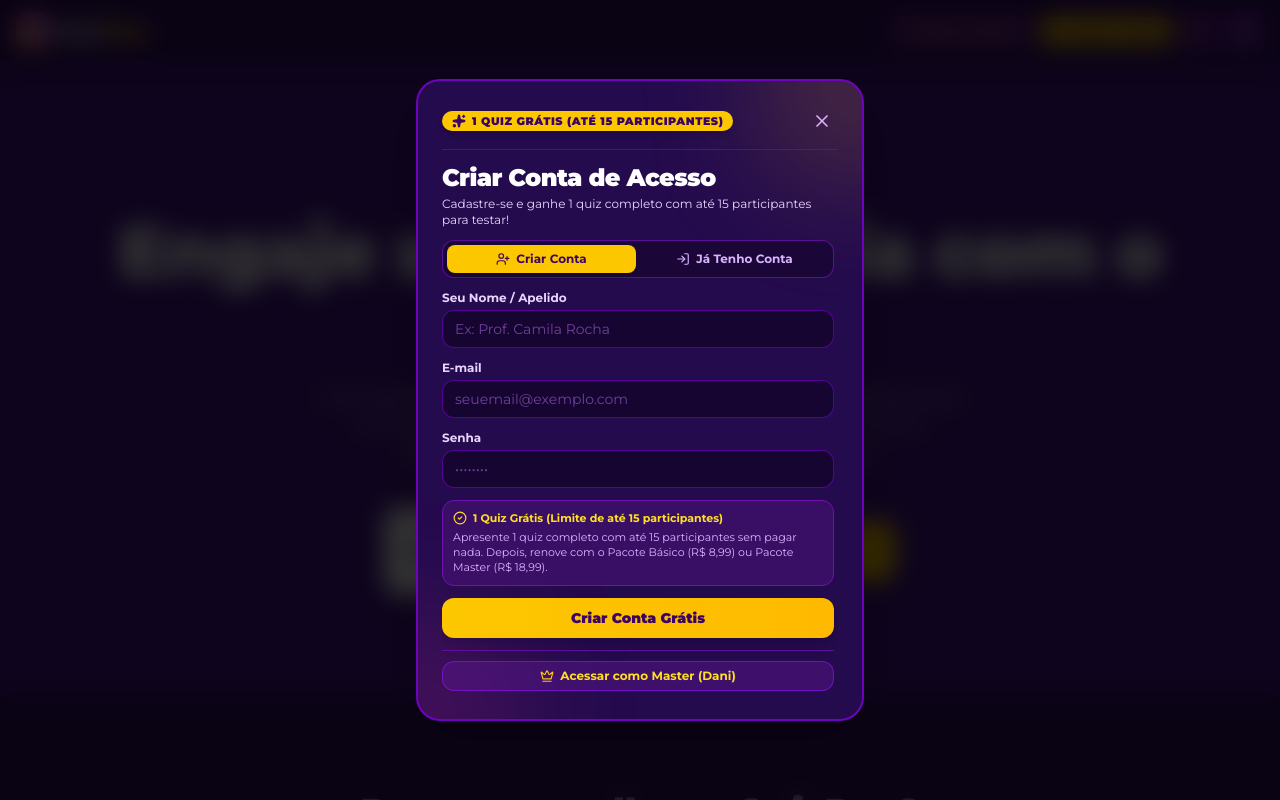
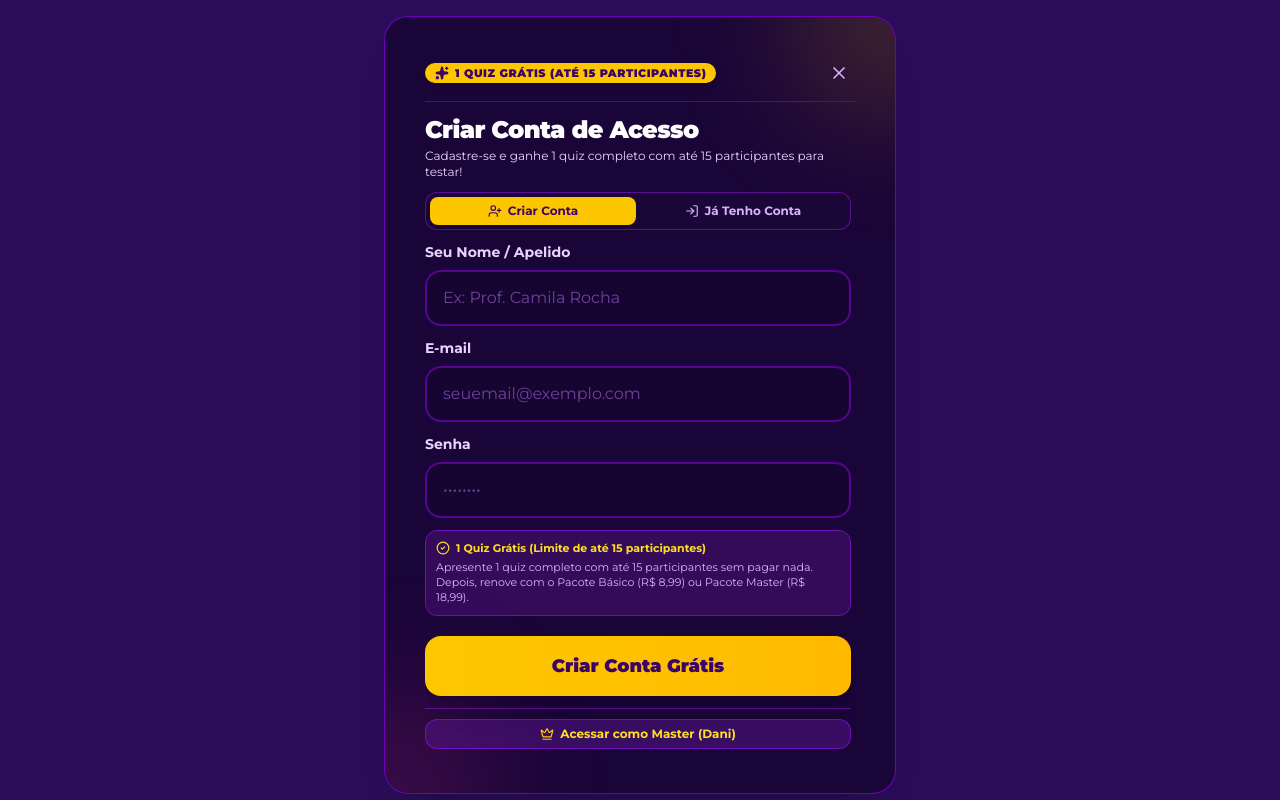
Before and after one commit to dtdevs25/zupit, a React (Vite) app: page / in a window 1280 px wide. Both pictures are taken after a click on the button "Criar meu Quiz". Shown: the top 800 px of the page. Built offline with nearby package versions, Linux system fonts and the light colour scheme; no server answers.

Commit message:
UI Improvements: Fullscreen Auth, Horizontal Plans Modal, and QR Code hint

```diff
--- a/src/components/AuthModal.tsx
+++ b/src/components/AuthModal.tsx
@@ -65,8 +65,8 @@ export const AuthModal: React.FC<AuthModalProps> = ({
   };
 
   return (
-    <div className="fixed inset-0 bg-black/80 backdrop-blur-md flex items-center justify-center p-3 sm:p-4 z-50 animate-fadeIn overflow-y-auto">
-      <div className="bg-[#240b4d] border-2 border-purple-700/80 rounded-3xl max-w-md w-full max-h-[92vh] flex flex-col p-5 sm:p-6 text-white shadow-2xl relative overflow-hidden my-auto">
+    <div className="fixed inset-0 bg-[#2b0d5c] flex items-center justify-center p-4 z-50 animate-fadeIn overflow-y-auto">
+      <div className="bg-[#1a0538] border border-purple-700/80 rounded-3xl max-w-lg w-full flex flex-col p-6 sm:p-10 text-white shadow-2xl relative overflow-hidden my-auto">
         {/* Glow decoration */}
         <div className="absolute -top-20 -right-20 w-44 h-44 bg-yellow-400/20 rounded-full blur-3xl pointer-events-none" />
         <div className="absolute -bottom-20 -left-20 w-44 h-44 bg-pink-500/20 rounded-full blur-3xl pointer-events-none" />
@@ -133,39 +133,39 @@ export const AuthModal: React.FC<AuthModalProps> = ({
           <form onSubmit={handleSubmit} className="space-y-3">
             {mode === 'register' && (
               <div>
-                <label className="block text-xs font-bold text-purple-200 mb-1">Seu Nome / Apelido</label>
+                <label className="block text-sm font-bold text-purple-200 mb-2">Seu Nome / Apelido</label>
                 <input
                   type="text"
                   required
                   value={name}
                   onChange={(e) => setName(e.target.value)}
                   placeholder="Ex: Prof. Camila Rocha"
-                  className="w-full bg-[#160530] border border-purple-700/60 rounded-xl px-3 py-2 text-sm text-white placeholder-purple-400/50 focus:outline-none focus:ring-2 focus:ring-yellow-400"
+                  className="w-full bg-[#160530] border-2 border-purple-700/60 rounded-2xl px-4 py-3.5 text-base text-white placeholder-purple-400/50 focus:outline-none focus:ring-2 focus:ring-yellow-400"
                 />
               </div>
             )}
 
             <div>
-              <label className="block text-xs font-bold text-purple-200 mb-1">E-mail</label>
+              <label className="block text-sm font-bold text-purple-200 mb-2">E-mail</label>
               <input
                 type="email"
                 required
                 value={email}
                 onChange={(e) => setEmail(e.target.value)}
                 placeholder="seuemail@exemplo.com"
-                className="w-full bg-[#160530] border border-purple-700/60 rounded-xl px-3 py-2 text-sm text-white placeholder-purple-400/50 focus:outline-none focus:ring-2 focus:ring-yellow-400"
+                className="w-full bg-[#160530] border-2 border-purple-700/60 rounded-2xl px-4 py-3.5 text-base text-white placeholder-purple-400/50 focus:outline-none focus:ring-2 focus:ring-yellow-400"
               />
             </div>
 
             <div>
-              <label className="block text-xs font-bold text-purple-200 mb-1">Senha</label>
+              <label className="block text-sm font-bold text-purple-200 mb-2">Senha</label>
               <input
                 type="password"
                 required
                 value={password}
                 onChange={(e) => setPassword(e.target.value)}
                 placeholder="••••••••"
-                className="w-full bg-[#160530] border border-purple-700/60 rounded-xl px-3 py-2 text-sm text-white placeholder-purple-400/50 focus:outline-none focus:ring-2 focus:ring-yellow-400"
+                className="w-full bg-[#160530] border-2 border-purple-700/60 rounded-2xl px-4 py-3.5 text-base text-white placeholder-purple-400/50 focus:outline-none focus:ring-2 focus:ring-yellow-400"
               />
             </div>
 
@@ -184,9 +184,9 @@ export const AuthModal: React.FC<AuthModalProps> = ({
             <button
               type="submit"
               disabled={loading}
-              className="w-full py-2.5 bg-gradient-to-r from-yellow-400 to-amber-400 hover:from-yellow-300 hover:to-amber-300 text-purple-950 font-black text-xs sm:text-sm rounded-xl shadow-lg transition-all cursor-pointer disabled:opacity-50 active:scale-98"
+              className="w-full py-4 mt-2 bg-gradient-to-r from-yellow-400 to-amber-400 hover:from-yellow-300 hover:to-amber-300 text-purple-950 font-black text-lg rounded-2xl shadow-xl transition-all cursor-pointer disabled:opacity-50 active:scale-98"
             >
-              {loading ? 'Processando...' : mode === 'register' ? 'Criar Conta Grátis' : 'Entrar'}
+              {loading ? 'Processando...' : mode === 'register' ? 'Criar Conta Grátis' : 'Entrar na Conta'}
             </button>
           </form>
 
--- a/src/components/CommercialModal.tsx
+++ b/src/components/CommercialModal.tsx
@@ -61,7 +61,7 @@ export const CommercialModal: React.FC<CommercialModalProps> = ({
 
   return (
     <div className="fixed inset-0 bg-black/80 backdrop-blur-md flex items-center justify-center p-4 z-50 animate-fadeIn">
-      <div className="bg-[#200742] border-2 border-purple-700/80 rounded-3xl max-w-4xl w-full max-h-[92vh] flex flex-col text-white shadow-2xl relative overflow-hidden">
+      <div className="bg-[#200742] border-2 border-purple-700/80 rounded-3xl max-w-5xl w-full flex flex-col text-white shadow-2xl relative overflow-hidden">
         {/* Header */}
         <div className="p-5 sm:p-6 border-b border-purple-800/80 flex items-center justify-between bg-[#190533]">
           <div>
@@ -85,7 +85,7 @@ export const CommercialModal: React.FC<CommercialModalProps> = ({
         </div>
 
         {/* Content body */}
-        <div className="p-5 sm:p-6 overflow-y-auto space-y-6">
+        <div className="p-4 sm:p-5 space-y-4">
           {successMessage && (
             <div className="p-3.5 rounded-xl bg-emerald-900/80 border border-emerald-500/70 text-emerald-100 text-xs sm:text-sm flex items-center gap-3 animate-fadeIn">
               <Sparkles className="w-4 h-4 text-emerald-300 shrink-0" />
--- a/src/components/LandingPage.tsx
+++ b/src/components/LandingPage.tsx
@@ -26,7 +26,8 @@ export const LandingPage: React.FC<LandingPageProps> = ({ onEnterPin, onGoToHost
           Crie testes interativos, aulas dinâmicas e treinamentos divertidos em segundos com o poder da Inteligência Artificial. Seus participantes usam apenas o celular para jogar!
         </p>
 
-        <div className="flex flex-col sm:flex-row items-center gap-4 w-full max-w-lg mx-auto animate-slideUp" style={{animationDelay: '200ms'}}>
+        <div className="flex flex-col items-center gap-6 w-full max-w-lg mx-auto animate-slideUp" style={{animationDelay: '200ms'}}>
+          <div className="flex flex-col sm:flex-row items-center gap-4 w-full">
             <button
               onClick={onEnterPin}
               className="w-full py-4 px-6 bg-white hover:bg-gray-100 text-[#46178f] font-black text-lg rounded-2xl shadow-xl transition-transform active:scale-95 flex items-center justify-center gap-2"
@@ -42,6 +43,11 @@ export const LandingPage: React.FC<LandingPageProps> = ({ onEnterPin, onGoToHost
               Criar meu Quiz
               <ArrowRight className="w-5 h-5" />
             </button>
+          </div>
+
+          <div className="text-sm text-purple-300 bg-[#321066]/50 px-6 py-3 rounded-full border border-purple-500/30 flex items-center gap-2">
+            📸 <span className="font-medium">Dica: Ou aponte a câmera do celular para o <strong>QR Code</strong> na tela!</span>
+          </div>
         </div>
       </section>
 
```
Lines whose indentation alone changed are shown as unchanged.
